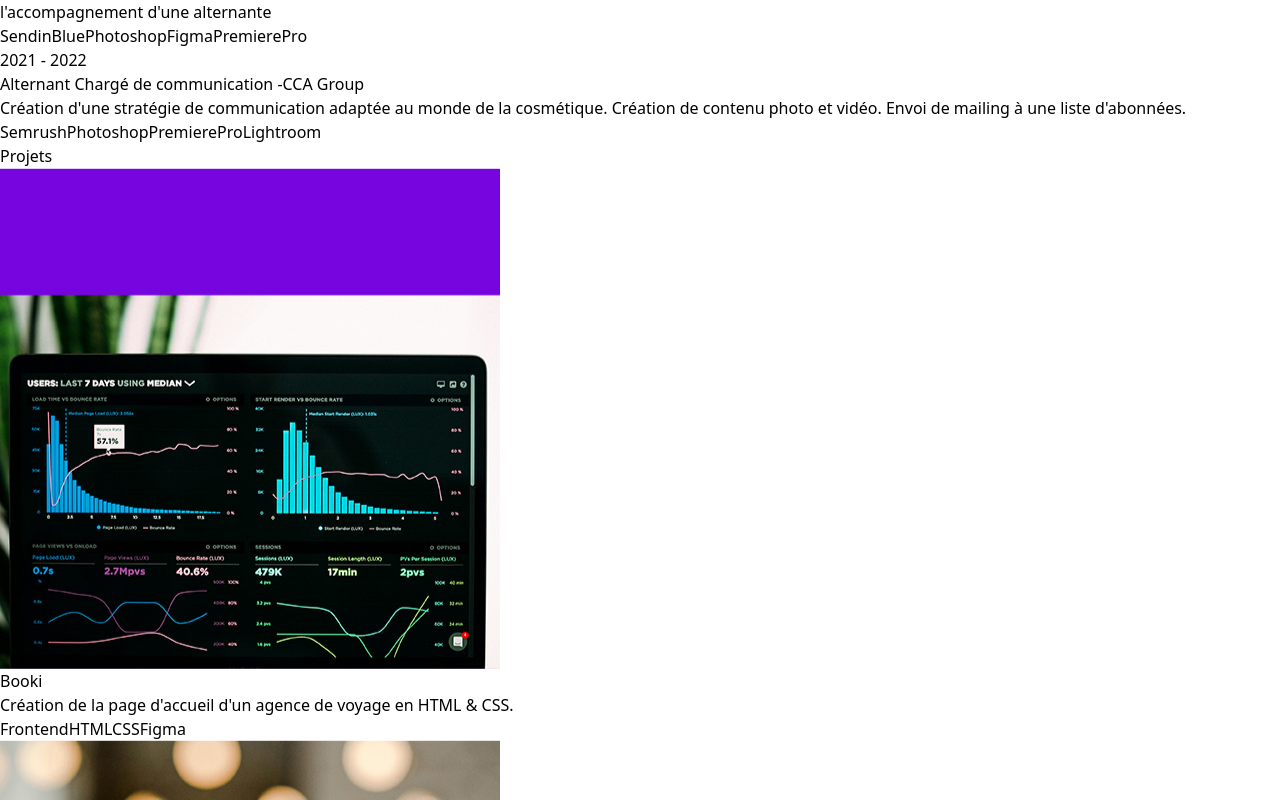
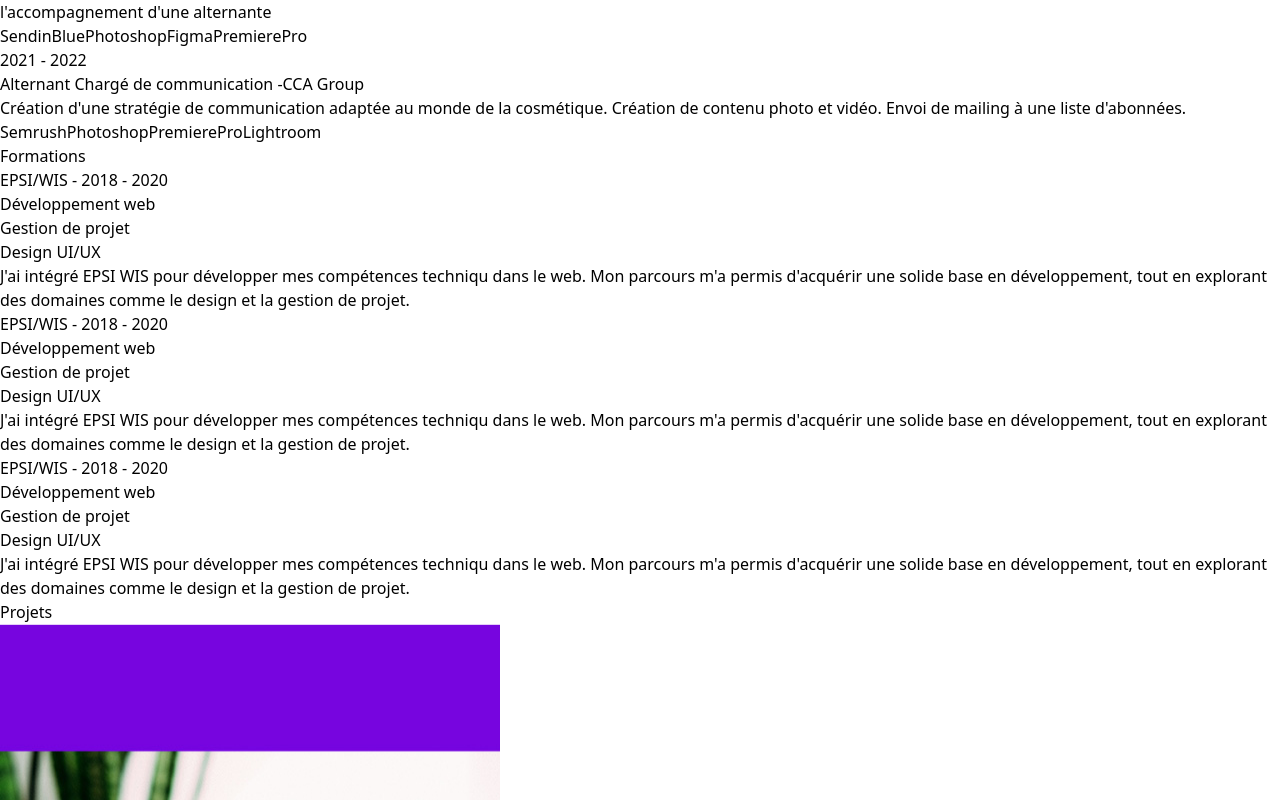
Before and after one commit to sknrct/oc-portfolio, a React (Vite) app: page / in a window 1280 px wide. Shown: the part 1732-2532 px from the top of the page. Built offline with nearby package versions, Linux system fonts and the light colour scheme.

Commit message:
Changement de couleurs, ajout d'un composant Formation.

```diff
--- a/package.json
+++ b/package.json
@@ -28,6 +28,6 @@
     "globals": "^15.9.0",
     "postcss": "^8.4.47",
     "tailwindcss": "^3.4.13",
-    "vite": "^5.4.1"
+    "vite": "^5.4.8"
   }
 }
--- a/src/App.jsx
+++ b/src/App.jsx
@@ -6,13 +6,14 @@
 import Experience from "./Components/Experience";
 import Projects from "./Components/Projects";
 import Contact from "./Components/Contact";
+import Formation from "./Components/Formation";
 
 const App = () => {
   return (
-    <div className="overflow-x-hidden text-neutral-300 antialiased selection:bg-cyan-300 selection:text-cyan-900">
+    <div className="overflow-x-hidden text-neutral-300 antialiased selection:bg-orange-500">
       <div className="fixed top-0 -z-10 h-full w-full">
         {/* Code ajouté via bg.ibeclick - A modifier avec mes couleurs (noir et orange) */}
-        <div className="absolute top-0 z-[-2] h-screen w-screen bg-neutral-950 bg-[radial-gradient(ellipse_80%_80%_at_50%_-20%,rgba(120,119,198,0.3),rgba(255,255,255,0))]"></div>
+        <div className="absolute top-0 z-[-2] h-screen w-screen bg-neutral-950 bg-[radial-gradient(ellipse_80%_80%_at_50%_-20%,rgba(253,118,0,0.3),rgba(255,255,255,0))]"></div>
       </div>
 
       <div className="container mx-auto px-8">
@@ -21,6 +22,7 @@
         <About />
         <Technologies />
         <Experience />
+        <Formation />
         <Projects />
         <Contact />
       </div>
--- a/src/Components/Cards.jsx
+++ b/src/Components/Cards.jsx
@@ -15,7 +15,7 @@
               <span
                 key={index}
                 className="mr-2 mt-4 rounded bg-neutral-900 px-2 py-1
-                          text-sm font-medium text-purple-800"
+                          text-sm font-medium text-orange-500"
               >
                 {technologies}
               </span>
--- a/src/Components/Experience.jsx
+++ b/src/Components/Experience.jsx
@@ -1,4 +1,4 @@
-import { EXPERIENCES } from "../constants";
+import { EXPERIENCES, FORMATIONS } from "../constants";
 
 import { motion } from "framer-motion";
 
@@ -24,19 +24,23 @@
             <p className="mb-2 text-sm text-neutral-400"> {experience.year} </p>
           </motion.div>
           <motion.div
-          whileInView={{ opacity: 1, x: 0 }}
-          initial={{ opacity: 0, x: 100 }}
-          transition={{ duration: 1 }}
-          className="w-full max-w-xl lg:w-3/4">
+            whileInView={{ opacity: 1, x: 0 }}
+            initial={{ opacity: 0, x: 100 }}
+            transition={{ duration: 1 }}
+            className="w-full max-w-xl lg:w-3/4"
+          >
             <h6 className="mb-2 font-semibold">
               {" "}
-              {experience.role} -<span className="text-sm to-purple-100">{experience.company}</span>
+              {experience.role} -
+              <span className="text-sm to-purple-100">
+                {experience.company}
+              </span>
             </h6>
             <p className="mb-4 to-neutral-400">{experience.description}</p>
             {experience.technologies.map((tech, index) => (
               <span
                 className="mr-2 mt-4 rounded bg-neutral-900 px-2 py-1
-                        text-sm font-medium text-purple-800"
+                        text-sm font-medium text-orange-500"
                 key={index}
               >
                 {tech}
--- /dev/null
+++ b/src/Components/Formation.jsx
@@ -0,0 +1,40 @@
+import { FORMATIONS } from "../constants";
+import { motion } from "framer-motion";
+
+const Formation = () => {
+  return (
+    <div className="border-b border-neutral-900 pb-4 flex flex-wrap justify-center">
+      <motion.h2
+        whileInView={{ opacity: 1, y: 0 }}
+        initial={{ opacity: 0, y: -100 }}
+        transition={{ duration: 0.5 }}
+        className="my-20 text-center text-4xl w-full"
+      >
+        Formations
+      </motion.h2>
+      <div className="container mx-auto px-4 py-8">
+        <div className="grid grid-cols-1 md:grid-cols-3 gap-4">
+          {FORMATIONS.map((formation, index) => (
+            <div
+              key={index}
+              className="max-w-md w-full p-6 shadow-lg rounded-lg border-4 border-neutral-800 bg-transparent mx-auto"
+            >
+              <h3 className="text-2xl font-semibold mb-4">
+                {formation.school} -{" "}
+                <span className="text-orange-500">{formation.year}</span>
+              </h3>
+              <ul className="list-disc list-inside mb-4">
+                {formation.skills.map((skill, skillIndex) => (
+                  <li key={skillIndex}>{skill}</li>
+                ))}
+              </ul>
+              <p className="mb-4 to-neutral-400">{formation.description}</p>
+            </div>
+          ))}
+        </div>
+      </div>
+    </div>
+  );
+};
+
+export default Formation;
--- a/src/Components/Introduction.jsx
+++ b/src/Components/Introduction.jsx
@@ -38,7 +38,7 @@
               variants={container(0.5)}
               initial="hidden"
               animate={hasAnimated ? "visible" : "hidden"}
-              className="bg-gradient-to-r from-pink-300 via-slate-500 to-purple-500 bg-clip-text text-4xl tracking-tight text-transparent"
+              className="bg-gradient-to-r from-orange-400 via-orange-500 to-orange-600 bg-clip-text text-4xl tracking-tight text-transparent"
             >
               Développeur Web
             </motion.span>
--- a/src/constants/index.js
+++ b/src/constants/index.js
@@ -32,6 +32,36 @@
     company: "CCA Group",
     description: `Création d'une stratégie de communication adaptée au monde de la cosmétique. Création de contenu photo et vidéo. Envoi de mailing à une liste d'abonnées.`,
     technologies: ["Semrush", "Photoshop", "PremierePro", "Lightroom"],
+  },
+];
+
+export const FORMATIONS = [
+  {
+    school: "EPSI/WIS",
+    year: "2018 - 2020",
+    skills: ["Développement web", "Gestion de projet", "Design UI/UX"],
+    description: `J'ai intégré EPSI WIS pour développer mes compétences techniqu
+                dans le web. Mon parcours m'a permis d'acquérir une solide base
+                en développement, tout en explorant des domaines comme le design
+                et la gestion de projet.`,
+  },
+  {
+    school: "EPSI/WIS",
+    year: "2018 - 2020",
+    skills: ["Développement web", "Gestion de projet", "Design UI/UX"],
+    description: `J'ai intégré EPSI WIS pour développer mes compétences techniqu
+                dans le web. Mon parcours m'a permis d'acquérir une solide base
+                en développement, tout en explorant des domaines comme le design
+                et la gestion de projet.`,
+  },
+  {
+    school: "EPSI/WIS",
+    year: "2018 - 2020",
+    skills: ["Développement web", "Gestion de projet", "Design UI/UX"],
+    description: `J'ai intégré EPSI WIS pour développer mes compétences techniqu
+                dans le web. Mon parcours m'a permis d'acquérir une solide base
+                en développement, tout en explorant des domaines comme le design
+                et la gestion de projet.`,
   },
 ];
 
```
Also changed, not shown: 1 other file (tests, documents, lock files or other folders).
